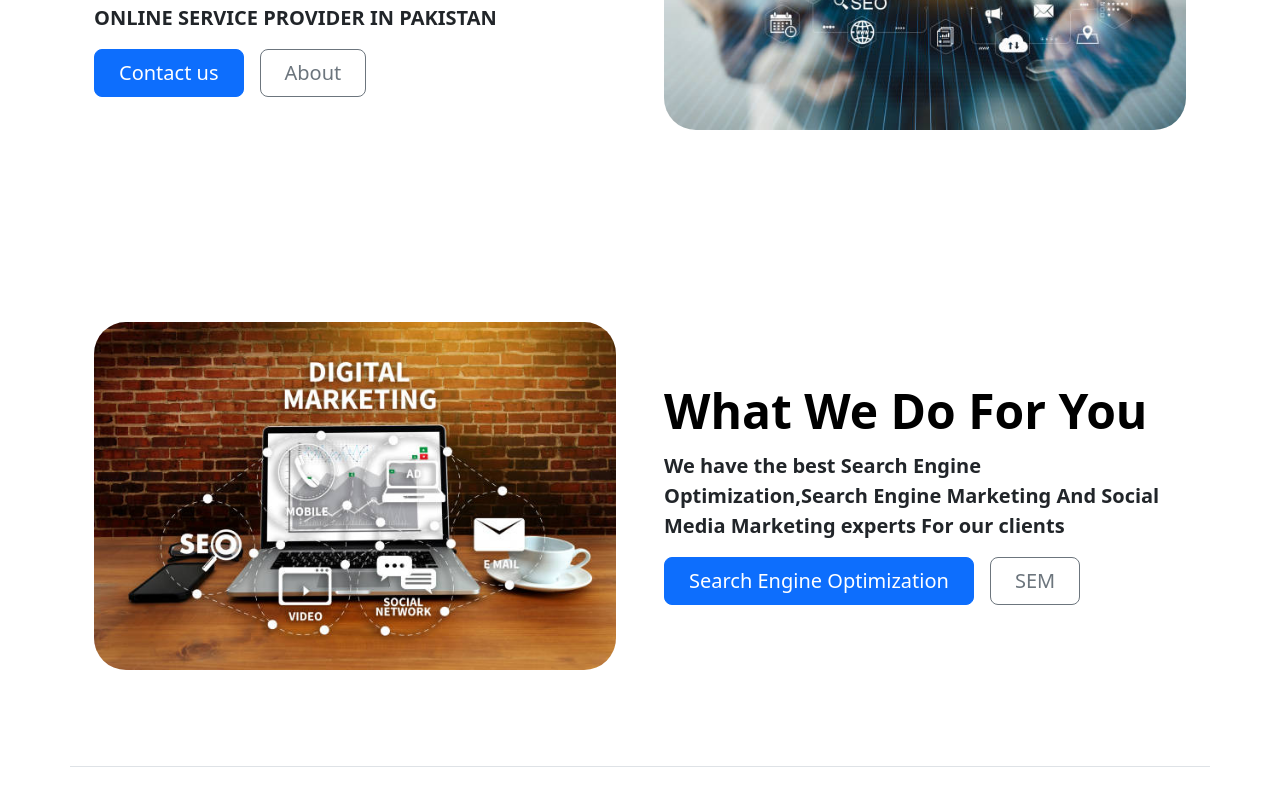
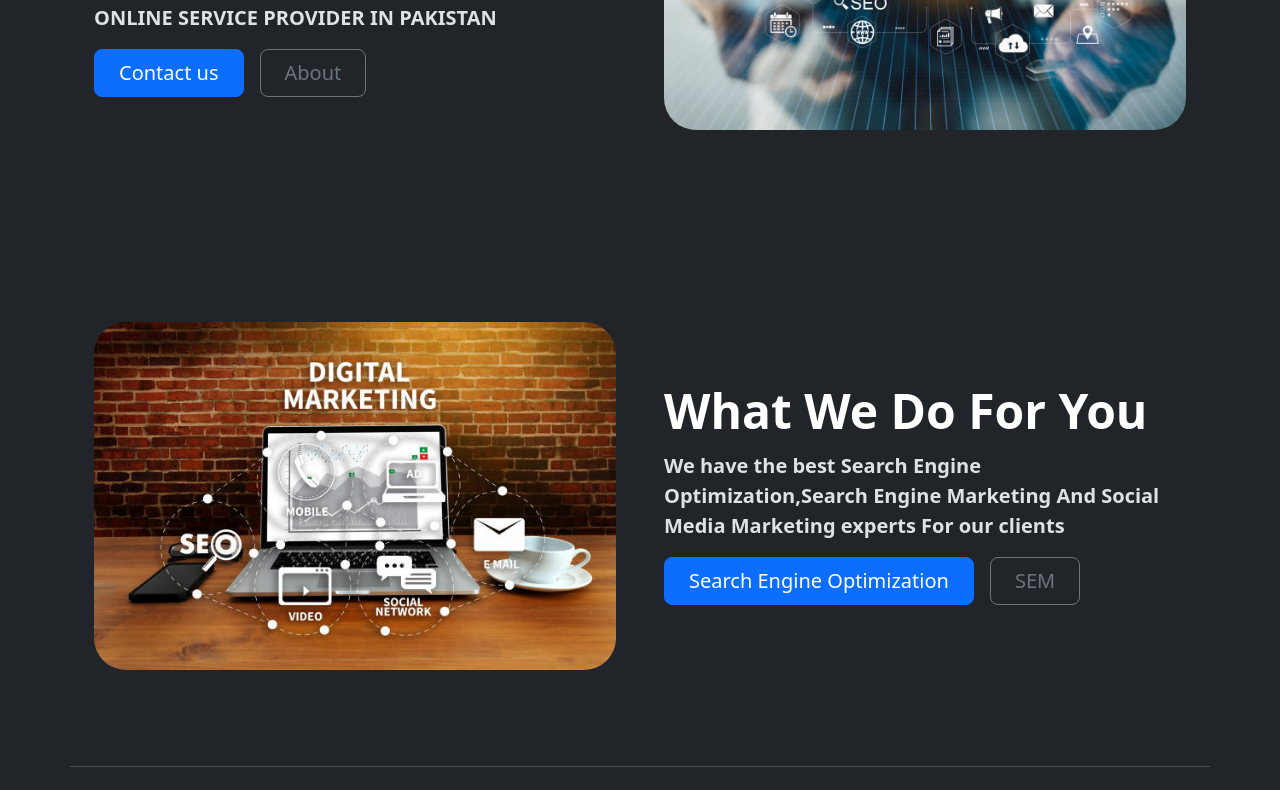
Before and after one commit to ShafiqG/DMPK, a plain HTML site: page index.html in a window 1280 px wide. Shown: the part 370-1160 px from the top of the page. Drawn offline with nearby package versions, Linux system fonts and the light colour scheme.

Commit message:
Update index.html

```diff
--- a/index.html
+++ b/index.html
@@ -1,6 +1,6 @@
 <!DOCTYPE html>
-<html lang="en" data-bs-theme="auto">
-  <head><script src="js/color-modes.js"></script>
+<html lang="en" data-bs-theme="dark">
+  <head>
     <!-- meta tags start -->
     <meta charset="UTF-8">
     <meta name="viewport" content="width=device-width, initial-scale=1">
```
